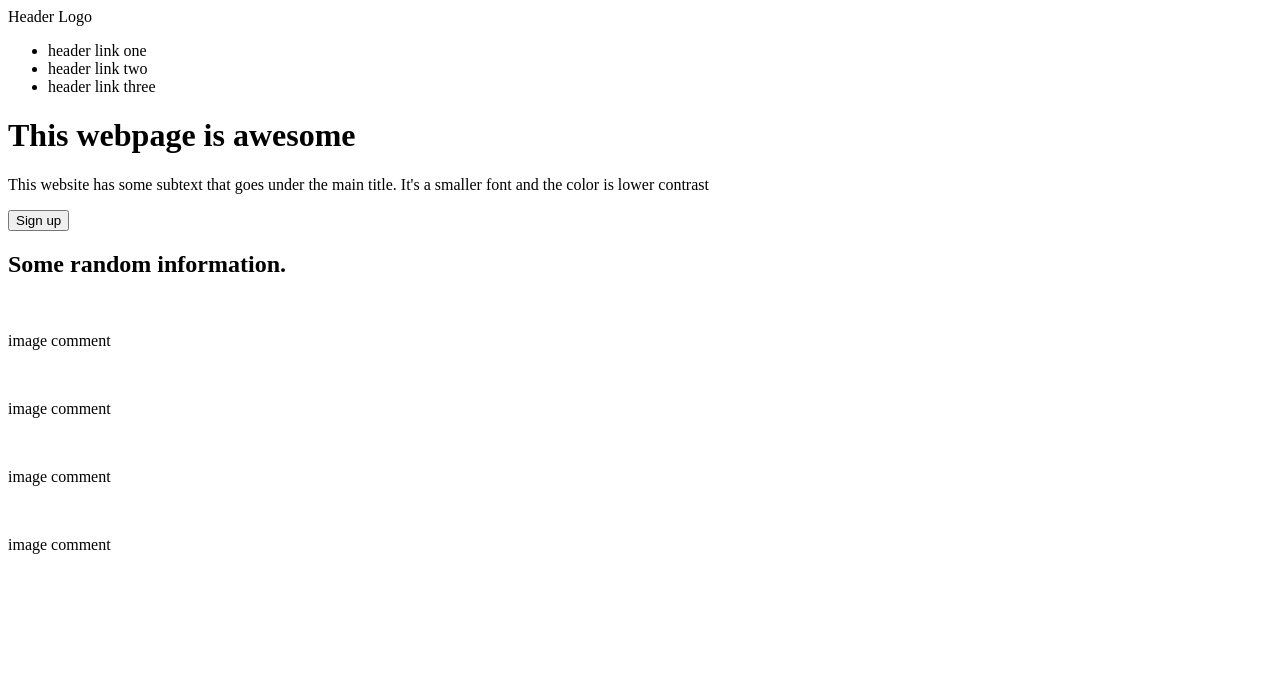
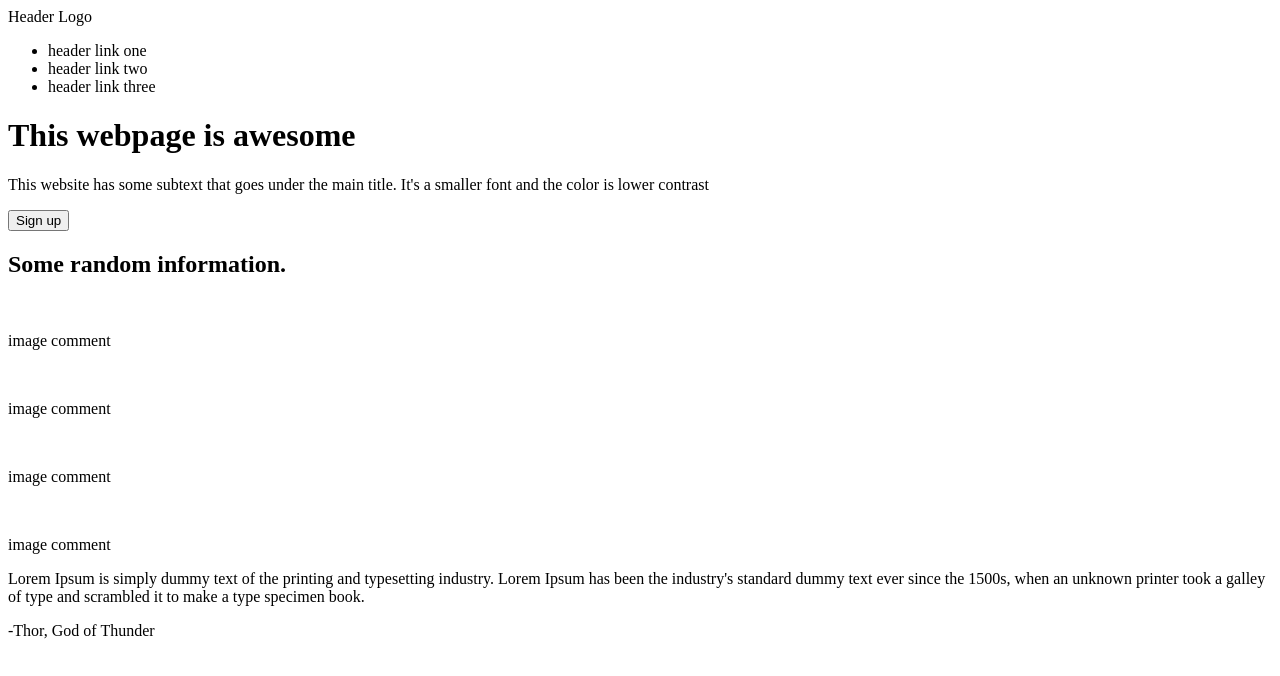
Before and after one commit to adrien-dimitri/landing-page, a plain HTML site: page index.html in a window 1280 px wide. Drawn offline with Linux system fonts and the light colour scheme.

Commit message:
filled bottom

```diff
--- a/index.html
+++ b/index.html
@@ -35,7 +35,12 @@
     </div>
 
     <div class="bottom">
-
+        <p> Lorem Ipsum is simply dummy text of the printing and
+            typesetting industry. Lorem Ipsum has been the
+            industry's standard dummy text ever since the 1500s,
+            when an unknown printer took a galley of type and
+            scrambled it to make a type specimen book.</p>
+        <p>-Thor, God of Thunder</p>
     </div>
 
     <div class="footer">
```
